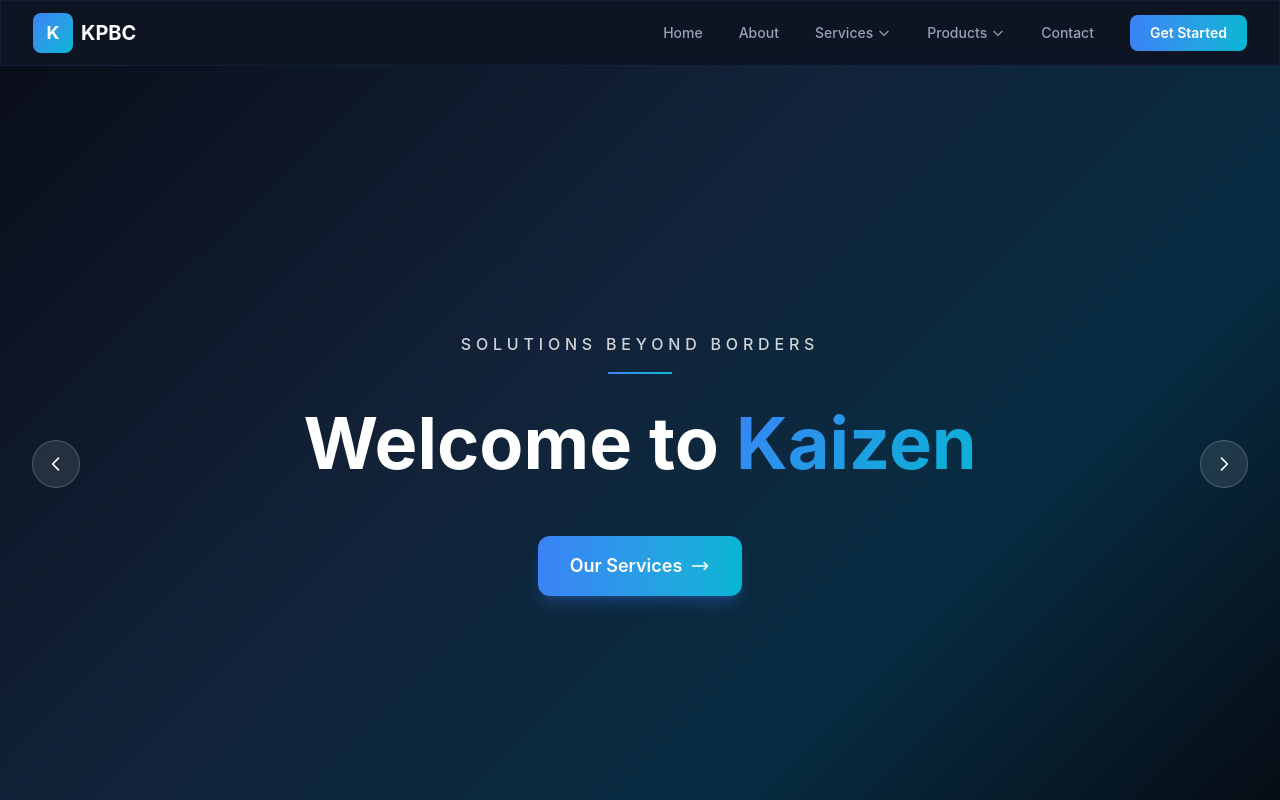
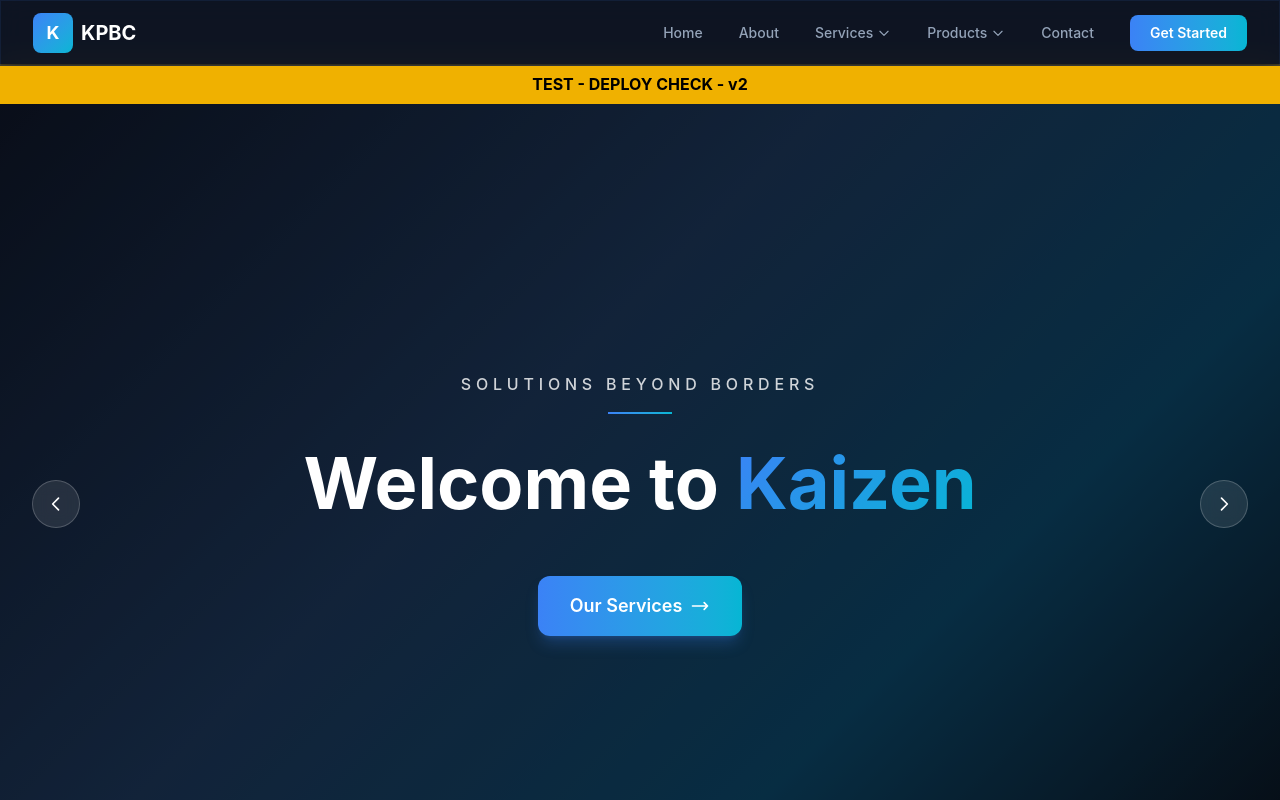
Before and after one commit to Kaizenpbc/kpbc, a Next.js app: page / in a window 1280 px wide. Shown: the top 800 px of the page. Built offline with nearby package versions, Linux system fonts and the light colour scheme.

Commit message:
Add deploy check marker v2 to homepage

```diff
--- a/src/app/page.tsx
+++ b/src/app/page.tsx
@@ -47,6 +47,9 @@ export default function Home() {
 
   return (
     <>
+      {/* Deploy Check */}
+      <div className="bg-yellow-500 text-black text-center py-2 font-bold">TEST - DEPLOY CHECK - v2</div>
+
       {/* Hero Slider */}
       <HeroSlider paused={servicesVisible} />
 
```
